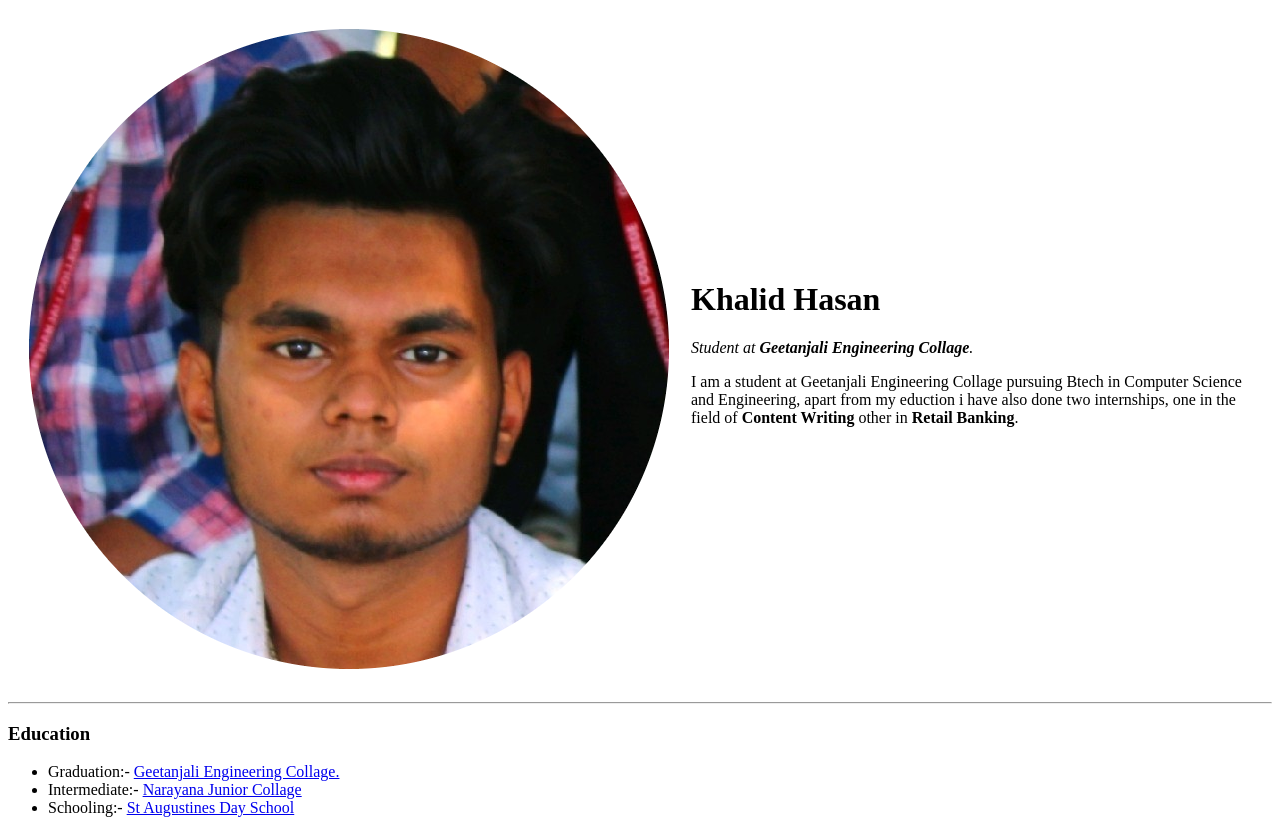
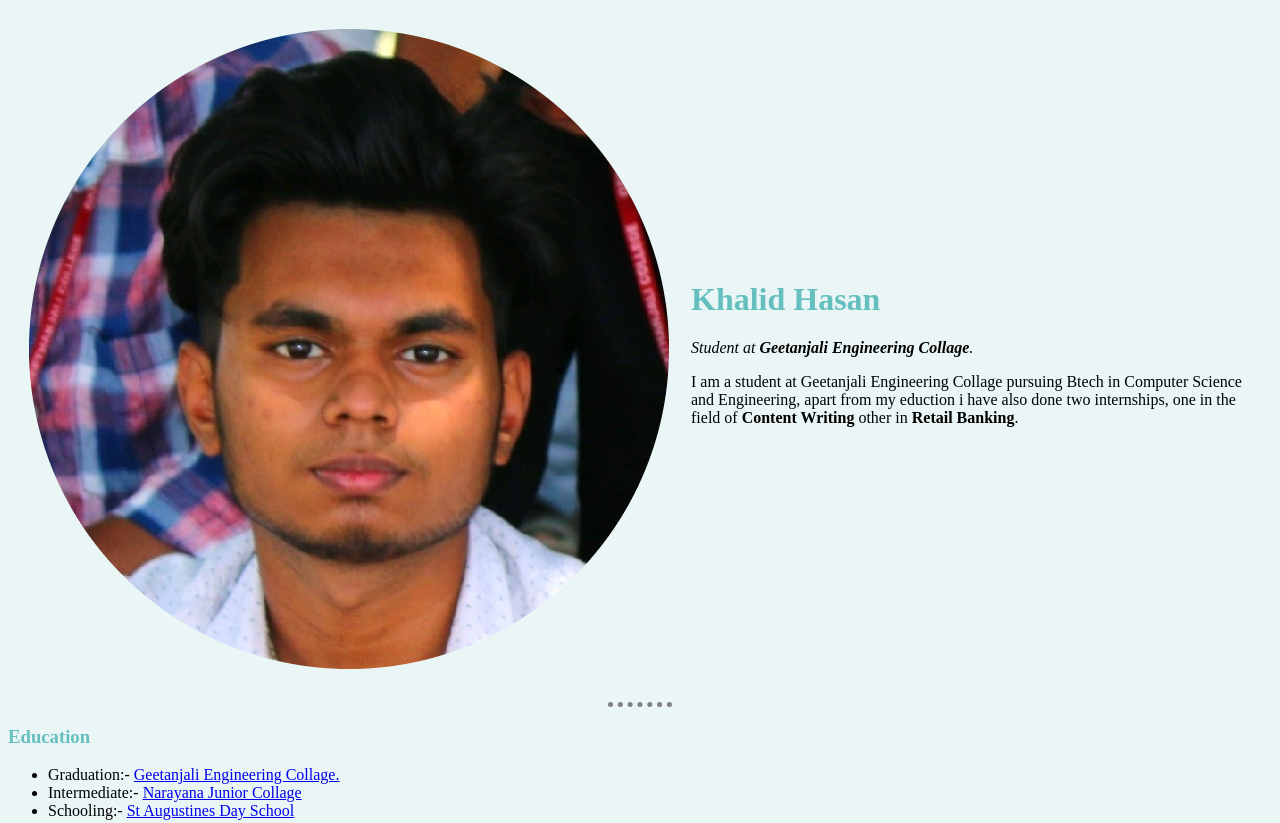
Before and after one commit to khalidx3/Webdev-Tutorial, a plain HTML site: page HTML/Personal Site/index.html in a window 1280 px wide. Shown: the top 823 px of the page. Drawn offline with Linux system fonts and the light colour scheme.

Commit message:
second commit

```diff
--- /dev/null
+++ b/HTML/Personal Site/CSS/style.css
@@ -0,0 +1,16 @@
+body{
+    background-color: #EAF6F6;
+}
+h1{
+    color: #66BFBF;
+}
+h3{
+    color: #66BFBF;
+}
+hr{
+    border-style: none;
+    border-top-style: dotted;
+    border-color: grey;
+    border-width: 5px;
+    width: 5%;
+}
--- a/HTML/Personal Site/index.html
+++ b/HTML/Personal Site/index.html
@@ -5,6 +5,7 @@
     <meta http-equiv="X-UA-Compatible" content="IE=edge" />
     <meta name="viewport" content="width=device-width, initial-scale=1.0" />
     <title>Personal Site</title>
+    <link rel="stylesheet" href="CSS/style.css">
   </head>
   <body>
     <table cellspacing="20">
```
Also changed, not shown: HTML/Personal Site/contact.html (+1 -0 lines).
